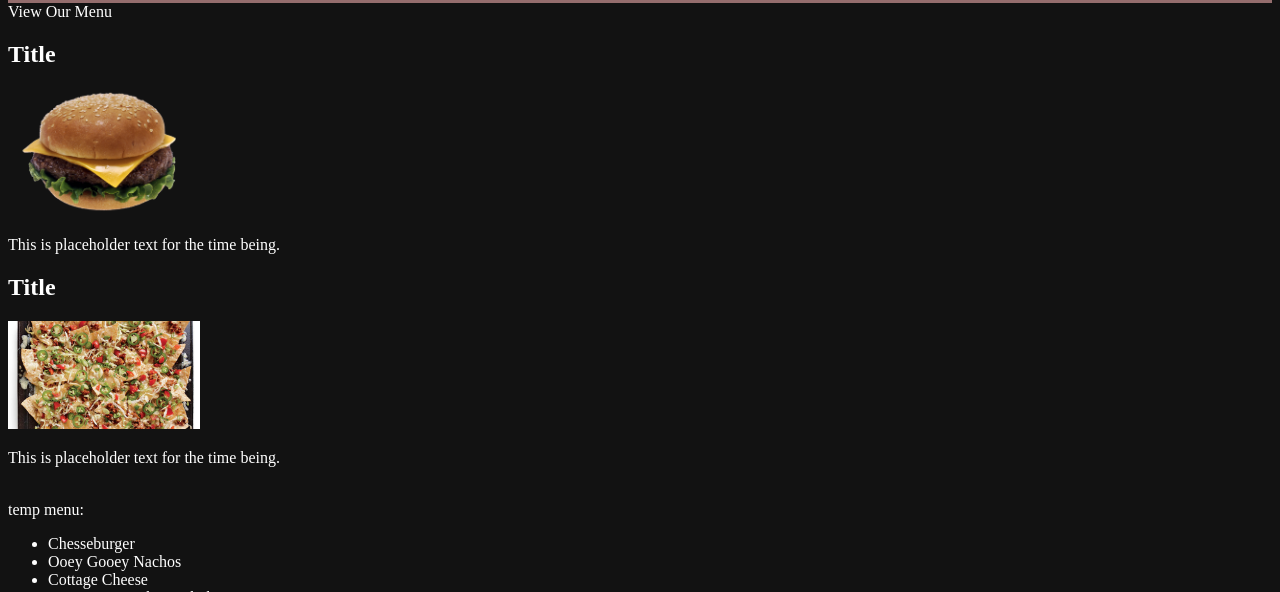
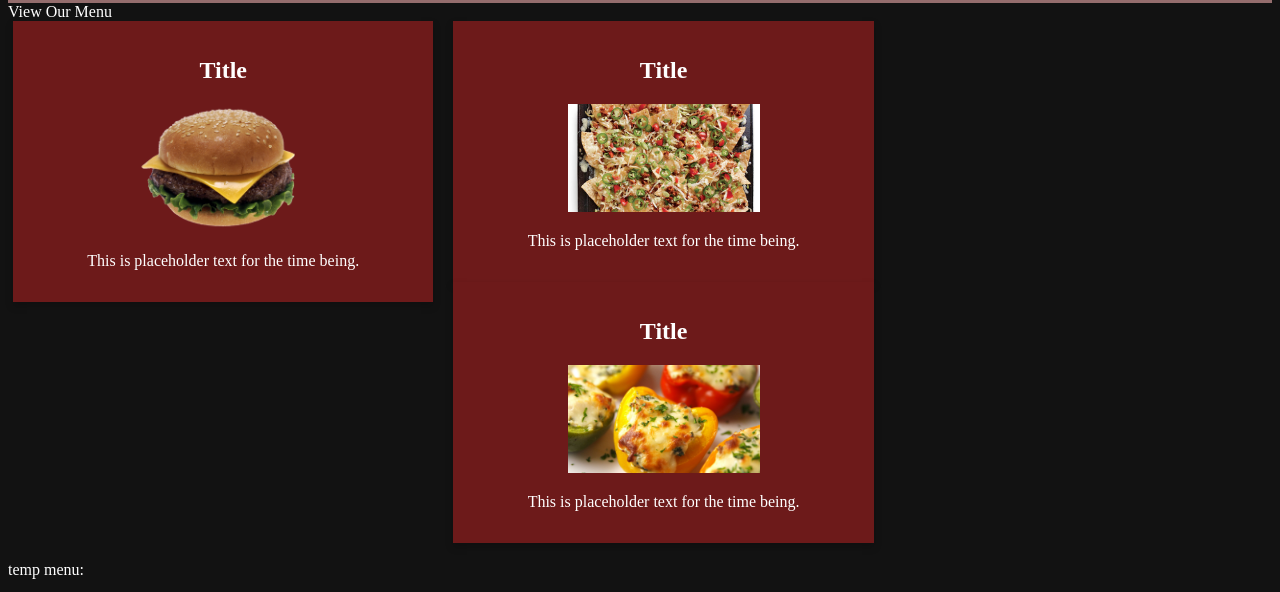
Before and after one commit to sk8terboyz/Tuttys-Website, a plain HTML site: page assets/pages/menu.html in a window 1280 px wide. Shown: the part 167-759 px from the top of the page. Drawn offline with Linux system fonts and the light colour scheme; files whose address does not match are found by name.

Commit message:
updated the menu styling

```diff
--- a/assets/css/menu.css
+++ b/assets/css/menu.css
@@ -1,3 +1,4 @@
+
 .header {
     border: 10px double rgba(143, 139, 139, 0.747);
     display: flex;
@@ -54,16 +55,46 @@ a {
     font-size: clamp(1rem, 2.5vw, 2rem);
 }
 
-.one3 {
-    float: left;
-    width: 25%;
-    padding: 0 10px;
-}
 /* Useful link https://www.w3schools.com/howto/howto_css_column_cards.asp */
 
-.menu-card_container {
+.menu-cards {
     box-sizing: border-box;
 }
+
+/* Float three columns side by side */
+.column {
+    float: left;
+    width: 33%;
+    padding: 0 10px;
+    /* height: 80%; */
+  }
+
+  /* Remove extra left and right margins, due to padding in columns */
+  .row {margin: 0 -5px;}
+
+  /* Clear floats after the columns */
+  .row:after {
+    content: "";
+    display: table;
+    clear: both;
+  }
+
+  /* Style the counter cards */
+  .card {
+    box-shadow: 0 4px 8px 0 rgba(0, 0, 0, 0.2); /* this adds the "card" effect */
+    padding: 16px;
+    text-align: center;
+    background-color: #6d1a1a;
+  }
+
+  /* Responsive columns - one column layout (vertical) on small screens
+  @media screen and (max-width: 600px) {
+    .column {
+      width: 100%;
+      display: block;
+      margin-bottom: 20px;
+    }
+  } */
 
 #menu-card-img {
     width: clamp(1rem, 15vw, 20rem);
--- a/assets/pages/menu.html
+++ b/assets/pages/menu.html
@@ -27,6 +27,7 @@
     <div class="welcome-msg">
         View Our Menu
     </div>
+    <div class="menu-cards">
         <div class="row">
             <div class="column">
                 <div class="card">
@@ -41,20 +42,35 @@
                     </div>
                 </div>
             </div>
-    </div>
-    <div class="row">
             <div class="column">
                 <div class="card">
                     <div class="menu-card-title">
                         <h2>Title</h2>
                     </div>
                     <div class="menu-card-img_container">
-                    <img src="../images/nachos.jpg" alt="Cheeseburger on the fake menu" id="menu-card-img">
+                        <img src="../images/nachos.jpg" alt="Nachos on the fake menu" id="menu-card-img">
                     </div>
                     <div class="menu-card-desc_container">
                         <p>This is placeholder text for the time being.</p>
                     </div>
                 </div>
+            </div>
+            <div class="column">
+                <div class="card">
+                    <div class="menu-card-title">
+                        <h2>Title</h2>
+                    </div>
+                    <div class="menu-card-img_container">
+                        <img src="../images/spinach-artichoke-poppers.jpg" alt="Spinach Artichoke Poppers on the fake menu" id="menu-card-img">
+                    </div>
+                    <div class="menu-card-desc_container">
+                        <p>This is placeholder text for the time being.</p>
+                    </div>
+                </div>
+            </div>
+        </div>
+        <div class="row">
+
         </div>
     </div>
     <br>
```
Lines whose indentation alone changed are shown as unchanged.
